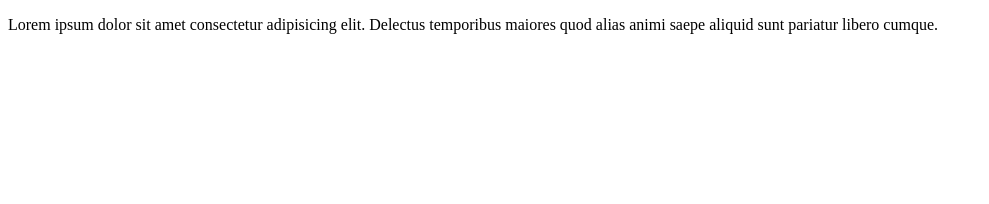
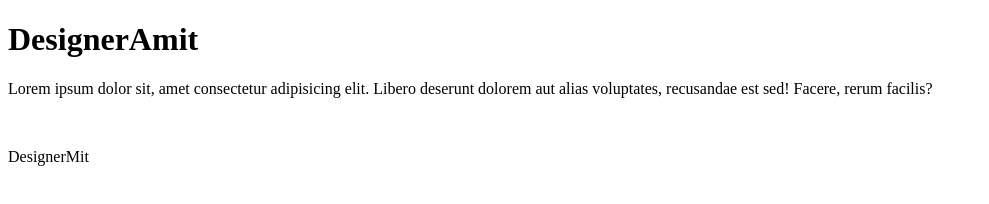
Before and after one commit to designermit/1st-project, a plain HTML site: page index.html in a window 1280 px wide. Shown: the whole page, without its empty margins (0-989 px from the left). Drawn offline with Linux system fonts and the light colour scheme.

Commit message:
tag added

```diff
--- a/index.html
+++ b/index.html
@@ -7,6 +7,9 @@
     <title>Document</title>
 </head>
 <body>
-<p>Lorem ipsum dolor sit amet consectetur adipisicing elit. Delectus temporibus maiores quod alias animi saepe aliquid sunt pariatur libero cumque.</p>
+    <h1>DesignerAmit</h1>
+    <p>Lorem ipsum dolor sit, amet consectetur adipisicing elit. Libero deserunt dolorem aut alias voluptates, recusandae est sed! Facere, rerum facilis?</p>
+    <br>
+    <p>DesignerMit</p>
 </body>
 </html>
```
